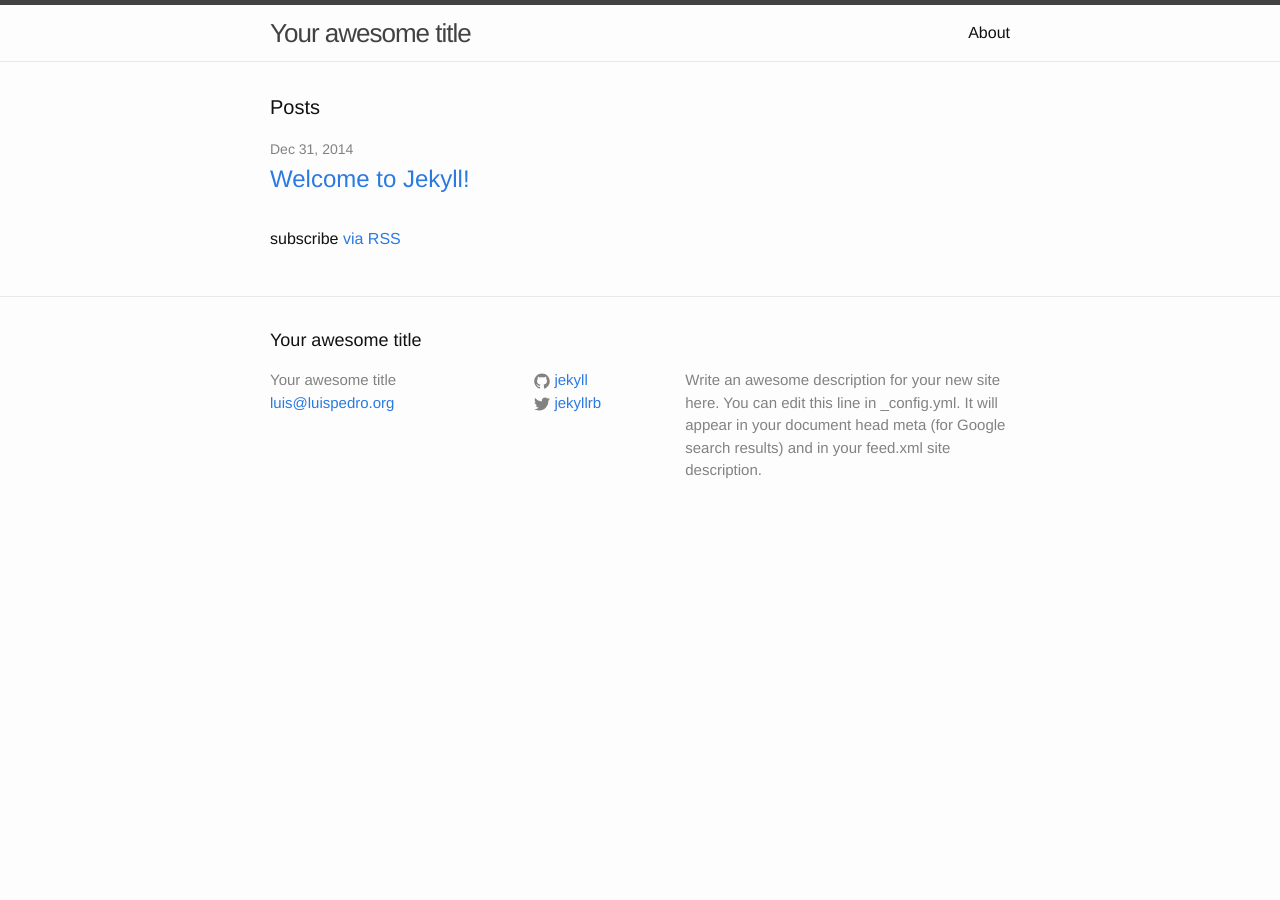
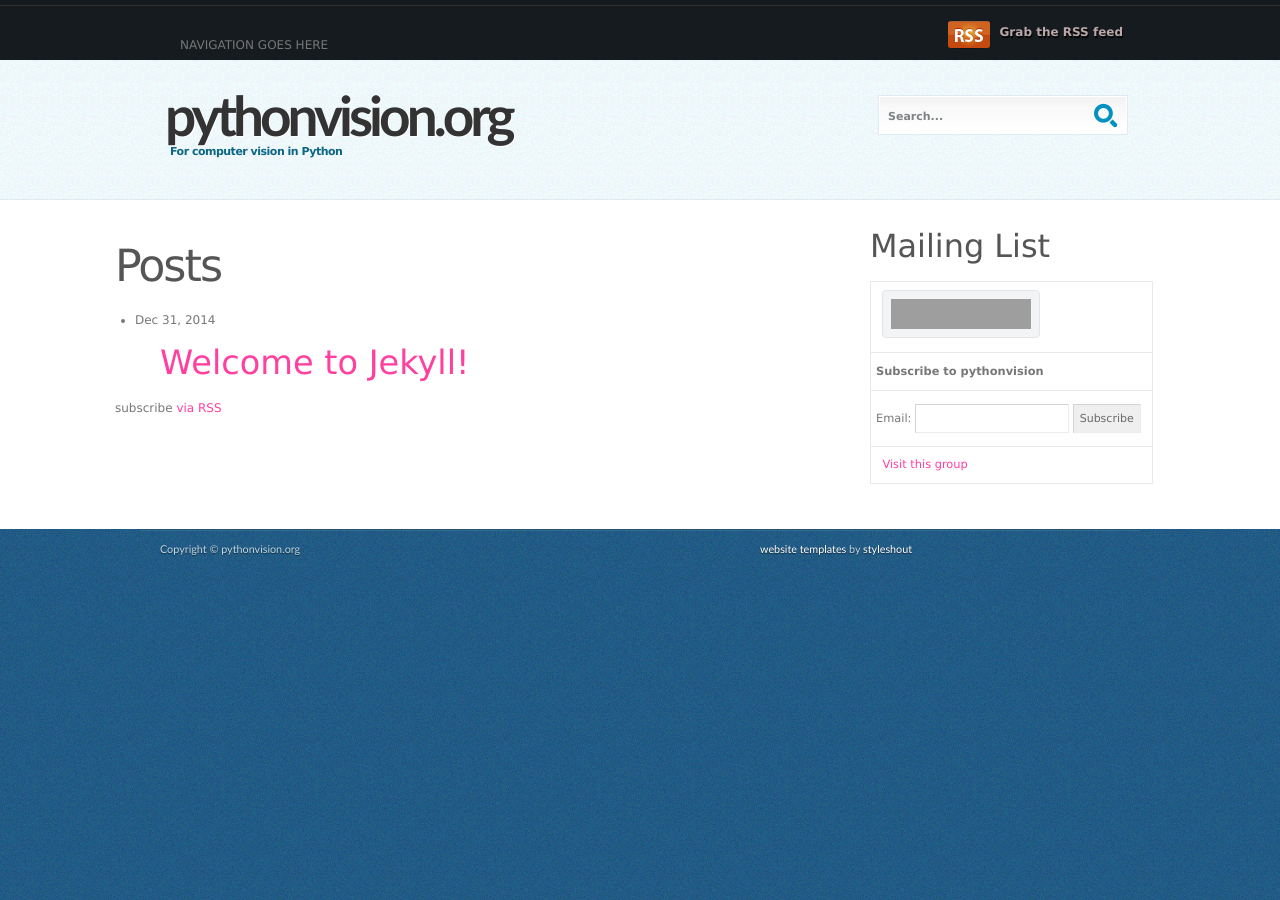
Before and after one commit to luispedro/pythonvision_org, a Jekyll site: the page built from index.html, in a window 1280 px wide. Built offline with Jekyll 4.4.1, drawn with Linux system fonts in a browser that asks for light colours; grey boxes are pictures that could not be loaded.

Commit message:
ENH Jekyll V: layout & includes

```diff
--- a/_includes/footer.html
+++ b/_includes/footer.html
@@ -1,55 +1,30 @@
-<footer class="site-footer">
+<footer id="footer">
+    <div id="footer-bottom">
+        <p class="bottom-left">
+        Copyright &copy; pythonvision.org
+        <div id="templateinfo"><a href="http://www.bluewebtemplates.com/" title="Website Templates">website templates</a> by <a href="http://www.styleshout.com/">styleshout</a></div>
+        </p>
 
-  <div class="wrapper">
+        <!-- Site Meter -->
+        <script type="text/javascript" src="http://s35.sitemeter.com/js/counter.js?site=s35pythonvision">
+        </script>
+        <noscript>
+            <a href="http://s35.sitemeter.com/stats.asp?site=s35pythonvision" target="_top">
+                <img src="http://s35.sitemeter.com/meter.asp?site=s35pythonvision" alt="Site Meter" border="0"/></a>
+        </noscript>
+        <!-- Copyright (c)2009 Site Meter -->
 
-    <h2 class="footer-heading">{{ site.title }}</h2>
+    </div>
+</footer>
 
-    <div class="footer-col-wrapper">
-      <div class="footer-col  footer-col-1">
-        <ul class="contact-list">
-          <li>{{ site.title }}</li>
-          <li><a href="mailto:{{ site.email }}">{{ site.email }}</a></li>
-        </ul>
-      </div>
 
-      <div class="footer-col  footer-col-2">
-        <ul class="social-media-list">
-          {% if site.github_username %}
-          <li>
-            <a href="https://github.com/{{ site.github_username }}">
-              <span class="icon  icon--github">
-                <svg viewBox="0 0 16 16">
-                  <path fill="#828282" d="M7.999,0.431c-4.285,0-7.76,3.474-7.76,7.761 c0,3.428,2.223,6.337,5.307,7.363c0.388,0.071,0.53-0.168,0.53-0.374c0-0.184-0.007-0.672-0.01-1.32 c-2.159,0.469-2.614-1.04-2.614-1.04c-0.353-0.896-0.862-1.135-0.862-1.135c-0.705-0.481,0.053-0.472,0.053-0.472 c0.779,0.055,1.189,0.8,1.189,0.8c0.692,1.186,1.816,0.843,2.258,0.645c0.071-0.502,0.271-0.843,0.493-1.037 C4.86,11.425,3.049,10.76,3.049,7.786c0-0.847,0.302-1.54,0.799-2.082C3.768,5.507,3.501,4.718,3.924,3.65 c0,0,0.652-0.209,2.134,0.796C6.677,4.273,7.34,4.187,8,4.184c0.659,0.003,1.323,0.089,1.943,0.261 c1.482-1.004,2.132-0.796,2.132-0.796c0.423,1.068,0.157,1.857,0.077,2.054c0.497,0.542,0.798,1.235,0.798,2.082 c0,2.981-1.814,3.637-3.543,3.829c0.279,0.24,0.527,0.713,0.527,1.437c0,1.037-0.01,1.874-0.01,2.129 c0,0.208,0.14,0.449,0.534,0.373c3.081-1.028,5.302-3.935,5.302-7.362C15.76,3.906,12.285,0.431,7.999,0.431z"/>
-                </svg>
-              </span>
-
-              <span class="username">{{ site.github_username }}</span>
-            </a>
-          </li>
-          {% endif %}
-
-          {% if site.twitter_username %}
-          <li>
-            <a href="https://twitter.com/{{ site.twitter_username }}">
-              <span class="icon  icon--twitter">
-                <svg viewBox="0 0 16 16">
-                  <path fill="#828282" d="M15.969,3.058c-0.586,0.26-1.217,0.436-1.878,0.515c0.675-0.405,1.194-1.045,1.438-1.809
-                  c-0.632,0.375-1.332,0.647-2.076,0.793c-0.596-0.636-1.446-1.033-2.387-1.033c-1.806,0-3.27,1.464-3.27,3.27 c0,0.256,0.029,0.506,0.085,0.745C5.163,5.404,2.753,4.102,1.14,2.124C0.859,2.607,0.698,3.168,0.698,3.767 c0,1.134,0.577,2.135,1.455,2.722C1.616,6.472,1.112,6.325,0.671,6.08c0,0.014,0,0.027,0,0.041c0,1.584,1.127,2.906,2.623,3.206 C3.02,9.402,2.731,9.442,2.433,9.442c-0.211,0-0.416-0.021-0.615-0.059c0.416,1.299,1.624,2.245,3.055,2.271 c-1.119,0.877-2.529,1.4-4.061,1.4c-0.264,0-0.524-0.015-0.78-0.046c1.447,0.928,3.166,1.469,5.013,1.469 c6.015,0,9.304-4.983,9.304-9.304c0-0.142-0.003-0.283-0.009-0.423C14.976,4.29,15.531,3.714,15.969,3.058z"/>
-                </svg>
-              </span>
-
-              <span class="username">{{ site.twitter_username }}</span>
-            </a>
-          </li>
-          {% endif %}
-        </ul>
-      </div>
-
-      <div class="footer-col  footer-col-3">
-        <p class="text">{{ site.description }}</p>
-      </div>
-    </div>
-
-  </div>
-
-</footer>
+    <!-- Google Analytics -->
+    <script type="text/javascript">
+var gaJsHost = (("https:" == document.location.protocol) ? "https://ssl." : "http://www.");
+document.write(unescape("%3Cscript src='" + gaJsHost + "google-analytics.com/ga.js' type='text/javascript'%3E%3C/script%3E"));
+    </script>
+    <script type="text/javascript">
+try {
+    var pageTracker = _gat._getTracker("UA-15919776-1");
+    pageTracker._trackPageview();
+} catch(err) {}</script>
--- a/_includes/head.html
+++ b/_includes/head.html
@@ -6,7 +6,8 @@
   <title>{% if page.title %}{{ page.title }}{% else %}{{ site.title }}{% endif %}</title>
   <meta name="description" content="{% if page.excerpt %}{{ page.excerpt | strip_html | strip_newlines | truncate: 160 }}{% else %}{{ site.description }}{% endif %}">
 
-  <link rel="stylesheet" href="{{ "/css/main.css" | prepend: site.baseurl }}">
   <link rel="canonical" href="{{ page.url | replace:'index.html','' | prepend: site.baseurl | prepend: site.url }}">
   <link rel="alternate" type="application/rss+xml" title="{{ site.title }}" href="{{ "/feed.xml" | prepend: site.baseurl | prepend: site.url }}" />
+    <link href="/media/coolblue/css/screen.css" rel="stylesheet" type="text/css" />
+    <link href="/media/style/pygments.css" rel="stylesheet" type="text/css" />
 </head>
--- a/_includes/header.html
+++ b/_includes/header.html
@@ -1,27 +1,21 @@
-<header class="site-header">
-
-  <div class="wrapper">
-
-    <a class="site-title" href="{{ site.baseurl }}/">{{ site.title }}</a>
-
-    <nav class="site-nav">
-      <a href="#" class="menu-icon">
-        <svg viewBox="0 0 18 15">
-          <path fill="#424242" d="M18,1.484c0,0.82-0.665,1.484-1.484,1.484H1.484C0.665,2.969,0,2.304,0,1.484l0,0C0,0.665,0.665,0,1.484,0 h15.031C17.335,0,18,0.665,18,1.484L18,1.484z"/>
-          <path fill="#424242" d="M18,7.516C18,8.335,17.335,9,16.516,9H1.484C0.665,9,0,8.335,0,7.516l0,0c0-0.82,0.665-1.484,1.484-1.484 h15.031C17.335,6.031,18,6.696,18,7.516L18,7.516z"/>
-          <path fill="#424242" d="M18,13.516C18,14.335,17.335,15,16.516,15H1.484C0.665,15,0,14.335,0,13.516l0,0 c0-0.82,0.665-1.484,1.484-1.484h15.031C17.335,12.031,18,12.696,18,13.516L18,13.516z"/>
-        </svg>
-      </a>
-
-      <div class="trigger">
-        {% for page in site.pages %}
-          {% if page.title %}
-          <a class="page-link" href="{{ page.url | prepend: site.baseurl }}">{{ page.title }}</a>
-          {% endif %}
-        {% endfor %}
-      </div>
-    </nav>
-
-  </div>
-
+<header id="header-wrap">
+    <div id="header">
+        <a name="top"></a>
+        <h1 id="logo-text"><a href="/" title="">pythonvision.org</a></h1>
+        <p id="slogan">For computer vision in Python</p>
+        <div id="nav">
+            <p>NAVIGATION GOES HERE</p>
+        </div>
+        <p id="rss">
+        <a href="/blog/feed">Grab the RSS feed</a>
+        </p>
+        <div class="clear"></div>
+        <form id="quick-search" method="get" action="/">
+            <fieldset class="search">
+                <label for="qsearch">Search:</label>
+                <input class="tbox" id="qsearch" type="text" name="qsearch" value="Search..." title="Start typing and hit ENTER" />
+                <button class="btn" title="Submit Search">Search</button>
+            </fieldset>
+        </form>
+    </div>
 </header>
--- a/_layouts/default.html
+++ b/_layouts/default.html
@@ -1,18 +1,28 @@
 <!DOCTYPE html>
 <html>
-
 {% include head.html %}
-
 <body>
 
 {% include header.html %}
+<div id="content-wrap" class="clear">
+    <div id="content">
+        <div id="main">
+            {{ content }}
+            <div class="clear"></div>
+        </div>
 
-    <div class="page-content">
-      <div class="wrapper">
-        {{ content }}
+        <div id="sidebar">
+            <div class="sidemenu">
+                {% include sidebar.html %}
+            </div>
+
+            <div class="sidemenu">
+                <h3>Mailing List</h3>
+                {% include promotion.html %}
             </div>
         </div>
-
+    </div>
+</div>
 {% include footer.html %}
 
 </body>
```
Also changed, not shown: templates/base.html (deleted, +0 -97 lines), _includes/promotion.html (renamed from templates/promotion.html), _includes/sidebar.html (added). Lines whose indentation alone changed are shown as unchanged.
